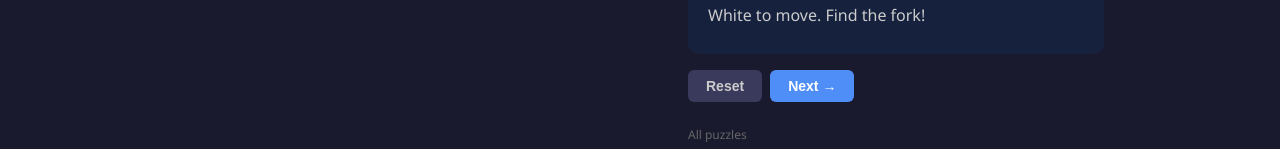
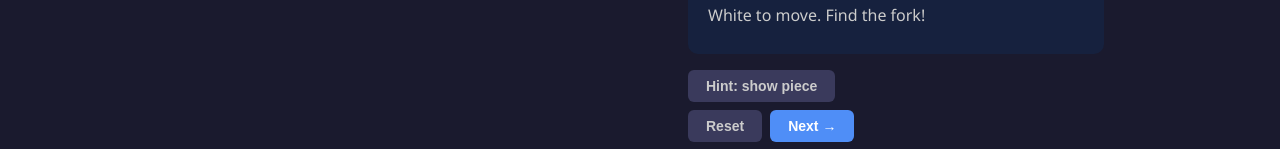
Before and after one commit to LurknNinja/chess_trainert, a React (Vite) app: page / in a window 1280 px wide. Both pictures are taken after a click on the button "Puzzles". Shown: the part 168-317 px from the top of the page. Built offline with nearby package versions, Linux system fonts and the light colour scheme.

Commit message:
Add two-stage hint system to Puzzles mode
First hint highlights the piece to move, second reveals the target square.
Hints reset on each new move or puzzle.

https://claude.ai/code/session_018MQrihYW8zSQkoSvn2HBgE

```diff
--- a/src/modes/Puzzles.jsx
+++ b/src/modes/Puzzles.jsx
@@ -13,6 +13,7 @@ export default function Puzzles() {
   const [moveIdx, setMoveIdx] = useState(0)
   const [status, setStatus] = useState('idle') // idle | correct | wrong | solved
   const [message, setMessage] = useState('')
+  const [hintLevel, setHintLevel] = useState(0) // 0=none, 1=piece, 2=full move
 
   const puzzle = PUZZLES[idx]
 
@@ -24,6 +25,7 @@ export default function Puzzles() {
     setMoveIdx(0)
     setStatus('idle')
     setMessage('')
+    setHintLevel(0)
     setIdx(i)
   }
 
@@ -42,6 +44,7 @@ export default function Puzzles() {
     }
 
     setGame(g)
+    setHintLevel(0)
     const nextMoveIdx = moveIdx + 1
 
     if (nextMoveIdx >= puzzle.moves.length) {
@@ -65,6 +68,15 @@ export default function Puzzles() {
     return true
   }, [game, moveIdx, puzzle])
 
+  const correctMove = puzzle.moves[moveIdx] || ''
+  const hintSquares = {}
+  if (hintLevel >= 1 && correctMove) {
+    hintSquares[correctMove.slice(0, 2)] = { background: 'rgba(255, 200, 0, 0.55)', borderRadius: '50%' }
+  }
+  if (hintLevel >= 2 && correctMove) {
+    hintSquares[correctMove.slice(2, 4)] = { background: 'rgba(255, 200, 0, 0.35)', borderRadius: '50%' }
+  }
+
   return (
     <div>
       <h2 style={{ marginBottom: 4 }}>Puzzles & Tactics</h2>
@@ -78,6 +90,7 @@ export default function Puzzles() {
             onPieceDrop={onDrop}
             boardOrientation={puzzle.fen.includes(' b ') ? 'black' : 'white'}
             customBoardStyle={{ borderRadius: 8, boxShadow: '0 4px 24px #0006' }}
+            customSquareStyles={hintSquares}
           />
         </div>
         <div style={{ flex: 1, minWidth: 200 }}>
@@ -87,6 +100,13 @@ export default function Puzzles() {
               <p style={{ marginTop: 12, fontWeight: 700, color: status === 'solved' ? '#34c37a' : status === 'wrong' ? '#e05454' : '#4f8ef7' }}>
                 {message}
               </p>
+            )}
+          </div>
+          <div style={{ display: 'flex', gap: 8, flexWrap: 'wrap', marginBottom: 8 }}>
+            {status !== 'solved' && hintLevel < 2 && (
+              <button className="btn-secondary" onClick={() => setHintLevel(h => h + 1)}>
+                {hintLevel === 0 ? 'Hint: show piece' : 'Hint: show target'}
+              </button>
             )}
           </div>
           <div style={{ display: 'flex', gap: 8, flexWrap: 'wrap' }}>
```
